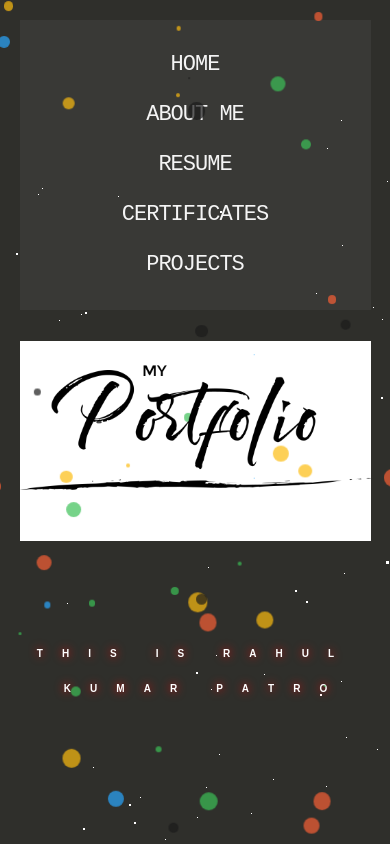
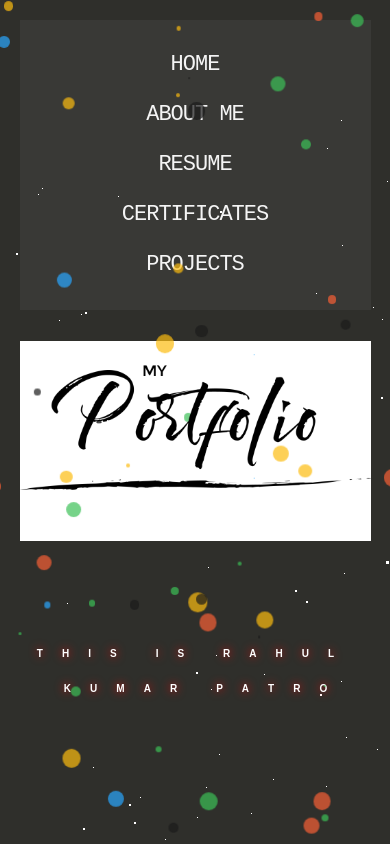
Before and after one commit to subhendusekhar111/subhendu_portfolio_final, a PHP site: page / in a window 390 px wide. Run offline with PHP 8.4, Linux system fonts and the light colour scheme; some libraries are stand-ins or nearby versions; some web fonts are replaced.

Commit message:
fixes done

```diff
--- a/js/main.js
+++ b/js/main.js
@@ -477,7 +477,7 @@ $(window).on('load', function() { // makes sure the whole site is loaded
 
 const colors = ["#3CC157", "#2AA7FF", "#1B1B1B", "#FCBC0F", "#F85F36"];
 
-const numBalls = 50;
+const numBalls = 60;
 const balls = [];
 
 for (let i = 0; i < numBalls; i++) {
--- a/style.css
+++ b/style.css
@@ -2429,9 +2429,21 @@ Remove or comment-out the code block below to see how the browser will fall-back
 
 
 
-      .ball {
-        position: absolute;
+       .ball {
+        position: fixed;
         border-radius: 100%;
         opacity: 0.7;
         background-size:cover;
       }
+
+
+       @media screen and (max-width: 900px) {
+        .ball {
+            position: fixed;
+            border-radius: 100%;
+            opacity: 0.7;
+            background-size:cover;
+          }
+
+
+      }
```
Also changed, not shown: 1 other file.
